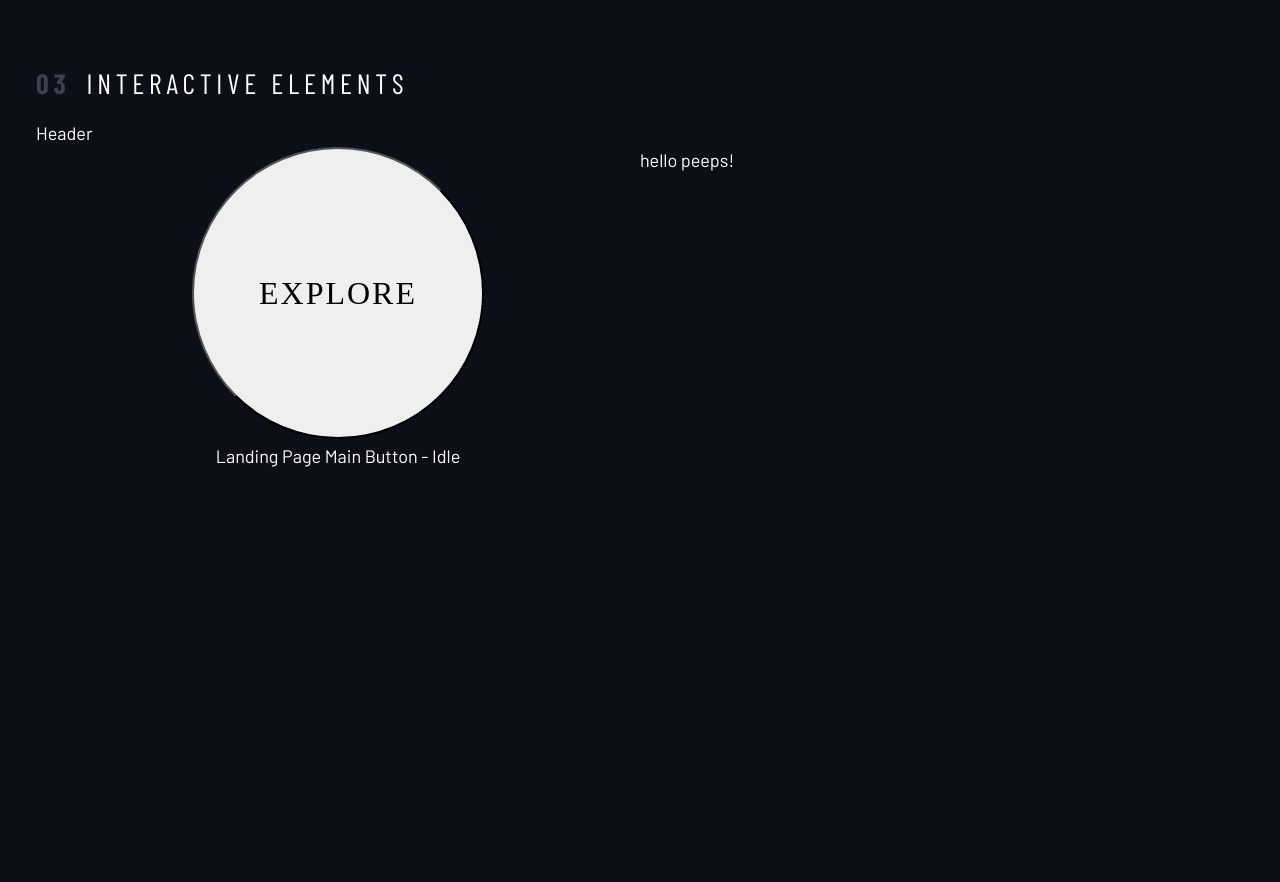
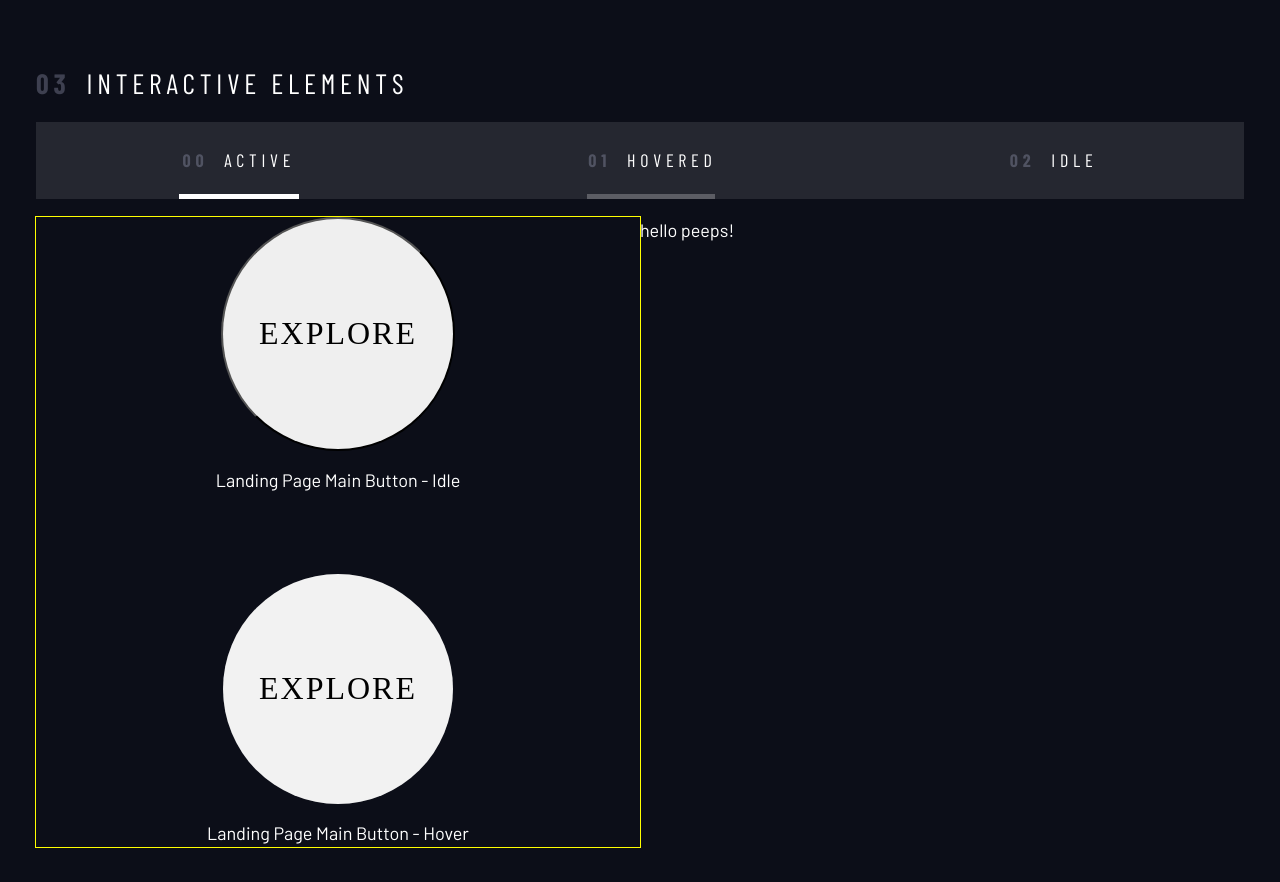
Before and after one commit to webmastersmith/space-travel, a React (Create React App) app: page / in a window 1280 px wide. Shown: the part 1220-2102 px from the top of the page. Built offline with nearby package versions, Linux system fonts and the light colour scheme; a web font is replaced by a local one.

Commit message:
add interactive elements

```diff
--- a/src/components/design-typography/typography.module.scss
+++ b/src/components/design-typography/typography.module.scss
@@ -9,6 +9,5 @@
         flex-direction: column;
         gap: var(--gap2);
         flex-basis: 50%;
-        outline: 1px solid yellow;
     }
 }
--- a/src/components/interactive-elements/InteractiveElements.jsx
+++ b/src/components/interactive-elements/InteractiveElements.jsx
@@ -1,7 +1,9 @@
 import { memo } from 'react'
+import Header from './header'
 import ExploreButton from './explore-button'
+
 import globals from 'styles/global.module.scss'
-import styles from 'components/interactive-elements/interactiveElements.module.scss'
+import styles from 'components/interactive-elements/InteractiveElements.module.scss'
 
 export default memo(function InteractiveElements(props) {
   return (
@@ -10,8 +12,8 @@ export default memo(function InteractiveElements(props) {
         <span>03</span>
         interactive elements
       </h2>
-      <div>Header</div>
 
+      <Header />
       <div className={`${styles.wrapper}`}>
         <ExploreButton />
         <div>hello peeps!</div>
--- a/src/components/interactive-elements/explore-button.jsx
+++ b/src/components/interactive-elements/explore-button.jsx
@@ -1,5 +1,5 @@
-import { memo, useState, useEffect, useCallback, useMemo } from 'react'
-import styles from 'components/interactive-elements/interactiveElements.module.scss'
+import { memo } from 'react'
+import styles from 'components/interactive-elements/InteractiveElements.module.scss'
 
 export default memo(function ExploreButton(props) {
   return (
@@ -8,6 +8,11 @@ export default memo(function ExploreButton(props) {
         <span>Explore</span>
       </button>
       <p>Landing Page Main Button - Idle</p>
+
+      <button className={`${styles.largeButton}`}>
+        <span>Explore</span>
+      </button>
+      <p>Landing Page Main Button - Hover</p>
     </div>
   )
 })
--- /dev/null
+++ b/src/components/interactive-elements/header.jsx
@@ -0,0 +1,27 @@
+import { memo } from 'react'
+import styles from 'components/interactive-elements/InteractiveElements.module.scss'
+import globals from 'styles/global.module.scss'
+
+export default memo(function Header() {
+  return (
+    <ul className={`${styles.header}`}>
+      <li>
+        <button className={`${globals.numberedTitle}`}>
+          <span>00</span>Active
+        </button>
+      </li>
+
+      <li>
+        <button className={`${globals.numberedTitle}`}>
+          <span>01</span>Hovered
+        </button>
+      </li>
+
+      <li>
+        <button className={`${globals.numberedTitle}`}>
+          <span>02</span>idle
+        </button>
+      </li>
+    </ul>
+  )
+})
--- a/src/components/interactive-elements/interactiveElements.module.scss
+++ b/src/components/interactive-elements/interactiveElements.module.scss
@@ -1,3 +1,44 @@
+.header {
+    display: flex;
+    justify-content: space-around;
+    align-items: center;
+    background-color: #{'hsl(var(--clr-white) / .1)'};
+    padding: 1.5rem 0;
+    list-style: none;
+    li > button {
+        position: relative;
+        font-size: var(--fs-400);
+        text-decoration: none;
+        background-color: transparent;
+        border: none;
+        margin: 0;
+        &:hover {
+            cursor: pointer;
+        }
+    }
+    li {
+        &:nth-child(-n+2) {
+            button::after {
+                content: '';
+                position: absolute;
+                bottom: -1.5rem;
+                left: 2px;
+                width: 7.5rem;
+                border-bottom: 5px solid #{'hsl(var(--clr-white))'};
+                cursor: auto;
+            }
+        }
+
+        &:nth-child(2) {
+            button::after {
+                left: 5px;
+                opacity: .25;
+                width: 8rem;
+            }
+        }
+    }
+
+}
 
 .wrapper {
     display: grid;
@@ -6,27 +47,47 @@
 }
 
 .interactiveElements {
-    display: flex;
-    flex-direction: column;
-    align-items: center;
+    outline: 1px solid yellow;
+    display: grid;
+    place-items: center;
     button {
-        position: relative;
+        display: grid;
+        place-items: center;
+        aspect-ratio: 1;
         text-transform: uppercase;
-        padding: 9rem;
+        padding: 0 2em;
         border-radius: 50%;
+        z-index: 2;
         span {
-            position: absolute;
-            top: 50%;
-            left: 50%;
-            transform: translate(-50%, -50%);
             font-size: var(--fs-600);
             font-family: Bellefair;
             line-height: 37px;
             letter-spacing: 2px;
         }
     }
+
+    button.largeButton {
+        margin-top: 5rem;
+        position: relative;
+        border: none;
+        &::after {
+           content: '';
+           position: absolute;
+           width: 100%;
+           height: 100%;
+           z-index: -1;
+           background-color: #{'hsl(var(--clr-white) )'};
+           opacity: .15;
+           border-radius: inherit;
+           transition: opacity 500ms linear, transform 500ms ease-in-out;
+        }
+        &:hover::after,
+        &:focus::after {
+            opacity: .25;
+            transform: scale(1.5);
+        }
+    }
     p {
-        margin-top: 0.25rem;
+        margin-top: 1rem;
     }
-
 }
```
